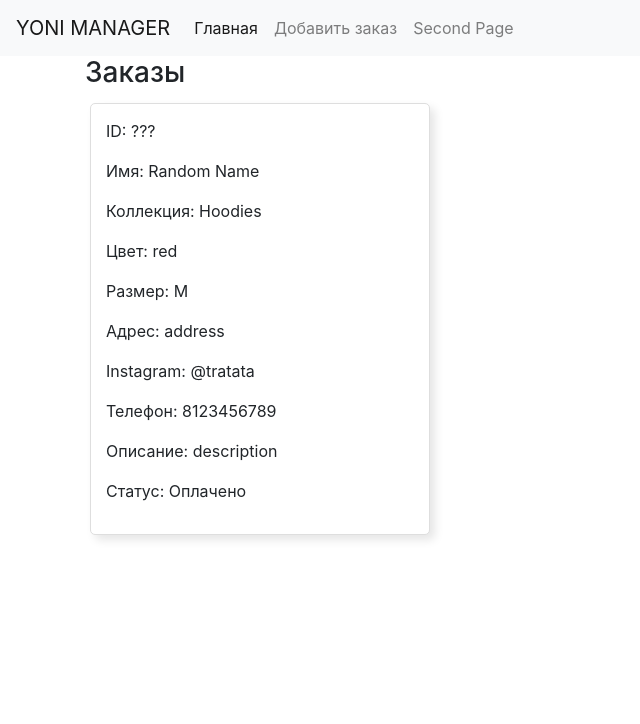
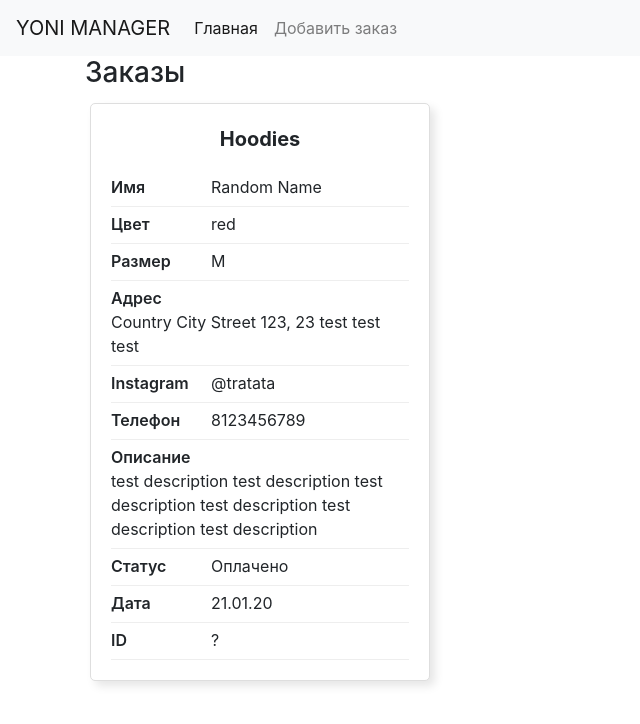
Before and after one commit to xmutaborx/YONIManager, a React (Create React App) app: page / in a window 1280 px wide. Shown: the top 724 px of the page, without its empty margins (0-640 px from the left). Built offline with nearby package versions, Linux system fonts and the light colour scheme.

Commit message:
styled cards

```diff
--- a/src/components/App/App.jsx
+++ b/src/components/App/App.jsx
@@ -2,14 +2,12 @@ import React from 'react';
 import { Switch, Route } from "react-router-dom";
 
 import MainPage from '../../pages/MainPage/MainPage.jsx';
-import SecondPage from '../../pages/SecondPage/SecondPage.jsx';
 import Order from '../../pages/Order/Order.jsx';
 
 const App = () => {
     return (
         <Switch>
             <Route exact path="/" component={MainPage} />
-            <Route exact path="/second-page" component={SecondPage} />
             <Route exact path="/order" component={Order} />
         </Switch>
     )
--- a/src/components/Card/Card.jsx
+++ b/src/components/Card/Card.jsx
@@ -1,24 +1,56 @@
 import React from 'react'
+import './Card.scss'
 
 const Card = ({ data }) => {
     return (
         <div className="item-card">
-            <p>ID: ???</p>
-            <p>Имя: {data.name}</p>
-            <p>Коллекция: {data.article}</p>
-            <p>Цвет: {data.color}</p>
-            <p>Размер: {data.size}</p>
-            <p>Адрес: {data.address}</p>
+            <p className="item-card__title">{data.article}</p>
+            <div className="item-card__row">
+                <span className="item-card__name">Имя</span>
+                <span className="item-card__text">{data.name}</span>
+            </div>
+            <div className="item-card__row">
+                <span className="item-card__name">Цвет</span>
+                <span className="item-card__text">{data.color}</span>
+            </div>
+            <div className="item-card__row">
+                <span className="item-card__name">Размер</span>
+                <span className="item-card__text">{data.size}</span>
+            </div>
+            <div className="item-card__row">
+                <span className="item-card__name">Адрес</span>
+                <p className="item-card__text">{data.address}</p>
+            </div>
             {data.instagram !== '@' && (
-                <p>Instagram: {data.instagram}</p>
+                <div className="item-card__row">
+                    <span className="item-card__name">Instagram</span>
+                    <span className="item-card__text">{data.instagram}</span>
+                </div>
             )}
             {data.phone !== '+7' && (
-                <p>Телефон: {data.phone}</p>
+                <div className="item-card__row">
+                    <span className="item-card__name">Телефон</span>
+                    <span className="item-card__text">{data.phone}</span>
+                </div>
             )}
             {data.description && (
-                <p>Описание: {data.description}</p>
+                <div className="item-card__row">
+                    <span className="item-card__name">Описание</span>
+                    <p className="item-card__text">{data.description}</p>
+                </div>
             )}
-            <p>Статус: {data.paid ? `Оплачено` : `Ожидает оплаты`}</p>
+            <div className="item-card__row">
+                <span className="item-card__name">Статус</span>
+                <span className="item-card__text">{data.paid ? `Оплачено` : `Ожидает оплаты`}</span>
+            </div>
+            <div className="item-card__row">
+                <span className="item-card__name">Дата</span>
+                <span className="item-card__text">{data.date}</span>
+            </div>
+            <div className="item-card__row">
+                <span className="item-card__name">ID</span>
+                <span className="item-card__text">?</span>
+            </div>
         </div>
     )
 }
--- /dev/null
+++ b/src/components/Card/Card.scss
@@ -0,0 +1,29 @@
+.item-card {
+  border: 1px solid #dedede;
+  border-radius: 5px;
+  background-color: #fff;
+  box-shadow: 5px 5px 10px 0 rgba(0,0,0,0.1);
+  padding: 20px;
+  margin: 5px;
+
+  &__row {
+    padding: 5px 0 7px;
+    border-bottom: 1px solid #eee;
+  }
+
+  &__name {
+    display: inline-block;
+    width: 100px;
+    font-weight: 600;
+  }
+
+  &__text {
+    margin: 0;
+  }
+
+  &__title {
+    font-weight: bold;
+    font-size: 20px;
+    text-align: center;
+  }
+}
--- a/src/components/Form/Form.jsx
+++ b/src/components/Form/Form.jsx
@@ -4,6 +4,7 @@ import { listItems } from "../../store/slices";
 import { ARTICLES, SIZES } from "../../constants/constants";
 import { CSSTransition } from 'react-transition-group';
 import history from "../../history";
+import { dateRender } from '../../helpers/scripts'
 
 import OrderConfirm from '../OrderConfirm/OrderConfirm';
 
@@ -42,6 +43,8 @@ const Form = () => {
     };
 
     const handleConfirm = () => {
+        let date = new Date()
+        date = dateRender(date)
         const item = {
             article,
             color,
@@ -51,7 +54,8 @@ const Form = () => {
             phone,
             address,
             description,
-            paid
+            paid,
+            date
         };
         dispatch(listItems.actions.addItem(item));
         history.push('/')
@@ -145,11 +149,11 @@ const Form = () => {
                     </div>
 
                     <div className="form-group">
-                        <label htmlFor="address-input">Имя <span className="text-danger">*</span></label>
+                        <label htmlFor="name-input">Имя <span className="text-danger">*</span></label>
                         <input
                             type="text"
                             className="form-control"
-                            id="address-input"
+                            id="name-input"
                             value={name}
                             onChange={(e) => {
                                 setName(e.target.value)
--- a/src/components/Navbar/Navbar.jsx
+++ b/src/components/Navbar/Navbar.jsx
@@ -19,9 +19,6 @@ const Navbar = ({ activePage }) => {
                     <li className={`nav-item ${activePage === PAGES_NAME.order ? 'active' : ''}`}>
                         <Link className="nav-link" to="/order">Добавить заказ</Link>
                     </li>
-                    <li className="nav-item">
-                        <Link className="nav-link" to="/second-page">Second Page</Link>
-                    </li>
                 </ul>
             </div>
         </nav>
--- /dev/null
+++ b/src/helpers/scripts.js
@@ -0,0 +1,12 @@
+export const dateRender = (date) => {
+    let dd = date.getDate()
+    if (dd < 10) dd = '0' + dd;
+
+    let mm = date.getMonth() + 1;
+    if (mm < 10) mm = '0' + mm;
+
+    let yy = date.getFullYear() % 100;
+    if (yy < 10) yy = '0' + yy;
+
+    return dd + '.' + mm + '.' + yy;
+}
--- a/src/index.scss
+++ b/src/index.scss
@@ -41,13 +41,3 @@
   opacity: 0;
   transition: all 300ms ease-out;
 }
-
-.item-card {
-  flex-basis: 300px;
-  border: 1px solid #dedede;
-  border-radius: 5px;
-  background-color: #fff;
-  box-shadow: 5px 5px 10px 0 rgba(0,0,0,0.1);
-  padding: 15px;
-  margin: 5px;
-}
--- a/src/pages/SecondPage/SecondPage.jsx
+++ /dev/null
@@ -1,38 +0,0 @@
-import React, { useState } from 'react';
-import { CSSTransition } from 'react-transition-group';
-
-import Navbar from '../../components/Navbar/Navbar.jsx';
-
-const SecondPage = () => {
-    const [isVisible, setVisible] = useState(false);
-
-    return (
-        <main>
-            <Navbar />
-            <div className="container">
-                <h1>Second page</h1>
-                <p className="alert alert-warning">cssTransition example</p>
-
-                <CSSTransition
-                    in={isVisible}
-                    timeout={300}
-                    classNames="message"
-                    mountOnEnter
-                    unmountOnExit
-                >
-                    <p className="alert alert-secondary">This is test message for CSSTransition</p>
-                </CSSTransition>
-
-                <button
-                    className="btn btn-primary"
-                    onClick={() => setVisible(!isVisible)}
-                >
-                    {isVisible ? `Hide` : `Show`}
-                </button>
-
-            </div>
-        </main>
-    )
-};
-
-export default SecondPage;
--- a/src/store/slices.js
+++ b/src/store/slices.js
@@ -22,9 +22,10 @@ export const listItems = createSlice({
     name: 'Random Name',
     instagram: "@tratata",
     phone: "8123456789",
-    address: "address",
-    description: "description",
-    paid: true
+    address: "Country City Street 123, 23 test test test",
+    description: "test description test description test description test description test description test description",
+    paid: true,
+    date: '21.01.20'
   }],
   reducers: {
     addItem: (state, action) => {
```
